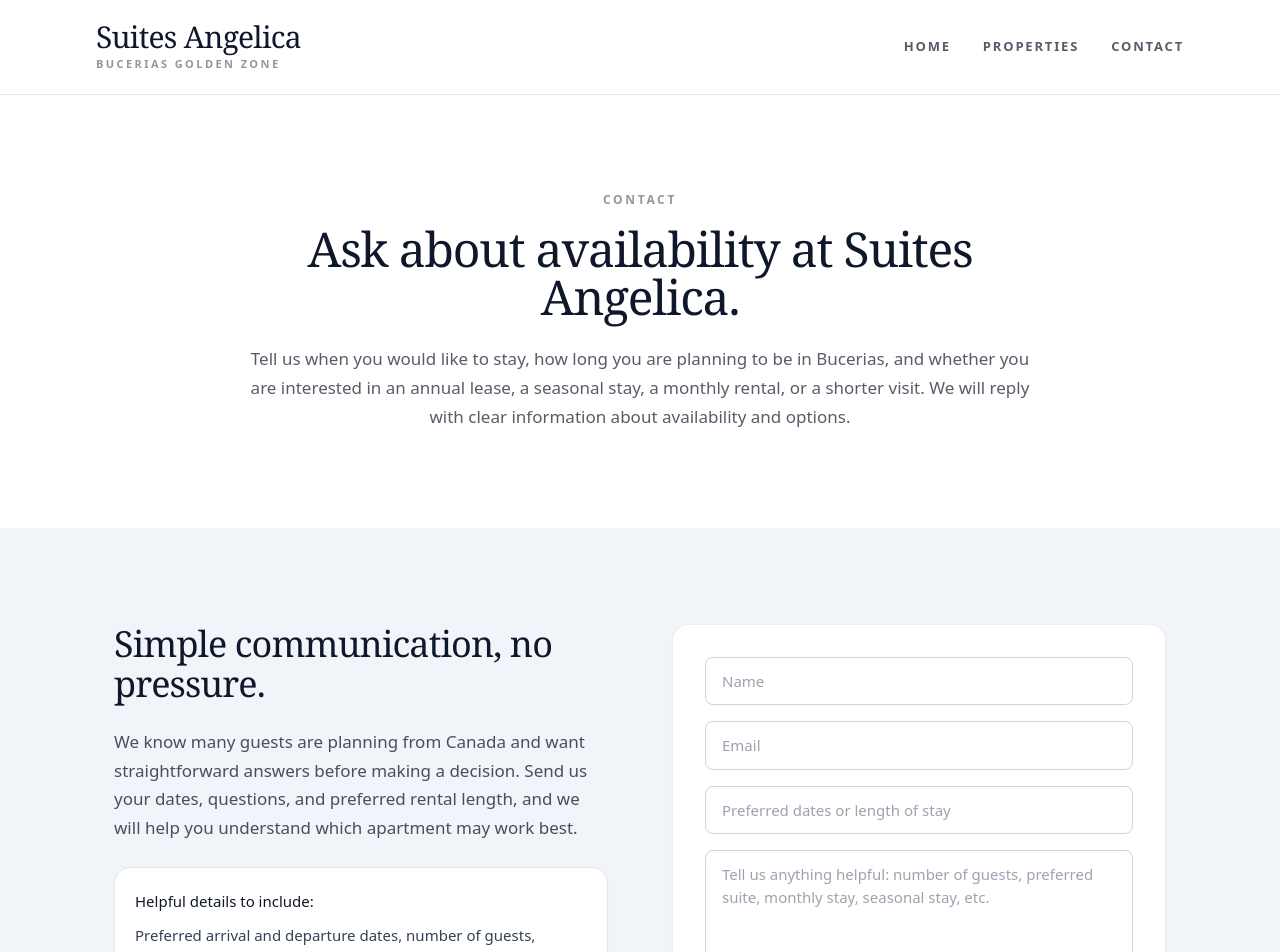
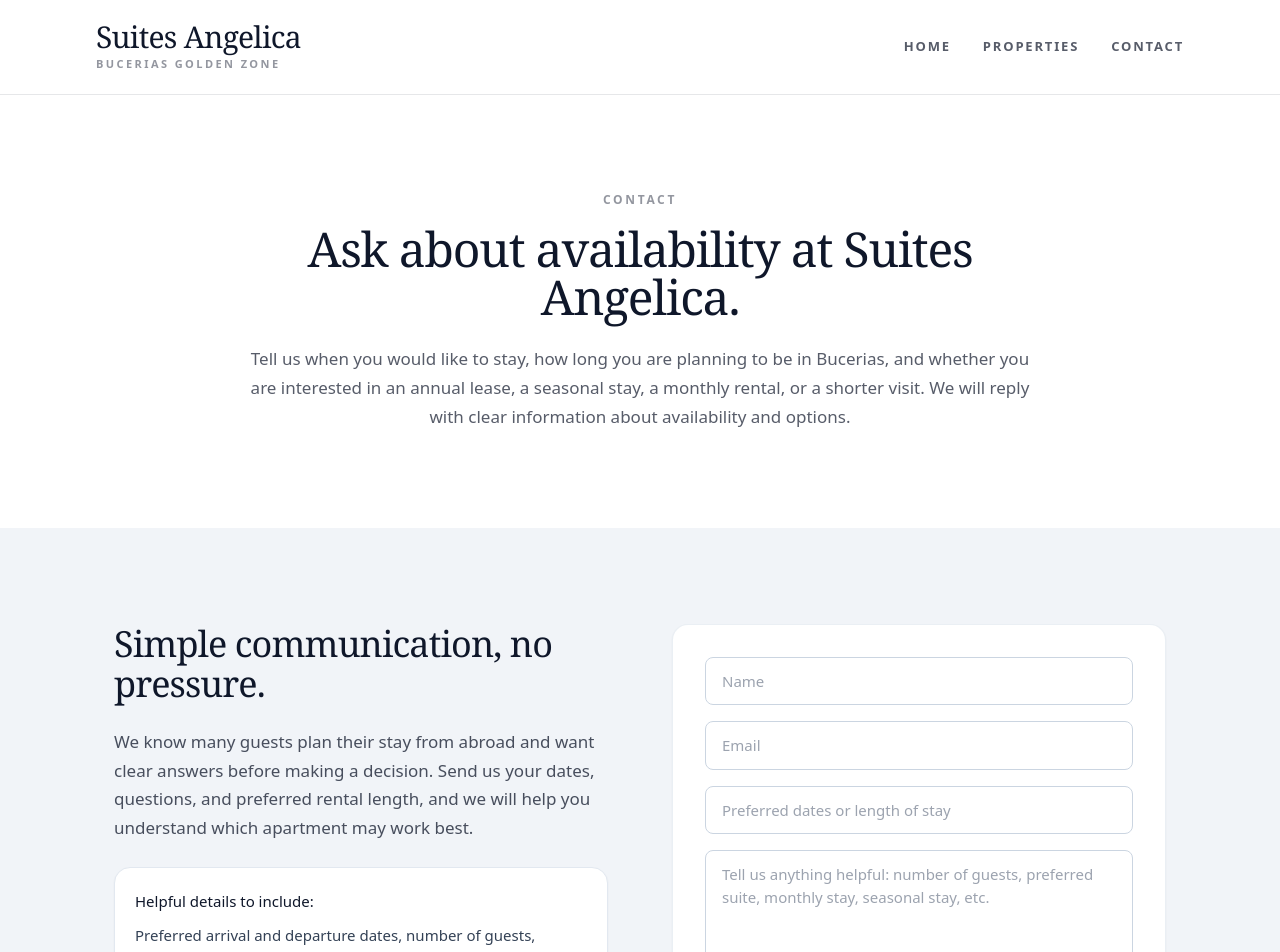
Before and after one commit to jfmichel86/Suites-Angelica1, a Next.js app: page /contact in a window 1280 px wide. Shown: the top 952 px of the page. Built offline with nearby package versions, Linux system fonts and the light colour scheme.

Commit message:
Update page.tsx

```diff
--- a/app/contact/page.tsx
+++ b/app/contact/page.tsx
@@ -25,7 +25,7 @@ export default function ContactPage() {
           <div className="grid grid-cols-1 gap-10 md:grid-cols-12 md:gap-16">
             <div className="space-y-6 md:col-span-6">
               <h2 className="font-serif text-3xl leading-[1.12] tracking-tight text-slate-900 md:text-4xl">Simple communication, no pressure.</h2>
-              <p className="text-[17px] leading-[1.7] text-slate-900/75">We know many guests are planning from Canada and want straightforward answers before making a decision. Send us your dates, questions, and preferred rental length, and we will help you understand which apartment may work best.</p>
+              <p className="text-[17px] leading-[1.7] text-slate-900/75">We know many guests plan their stay from abroad and want clear answers before making a decision. Send us your dates, questions, and preferred rental length, and we will help you understand which apartment may work best.</p>
               <div className="rounded-2xl border border-slate-200 bg-white p-5 text-[15px] leading-[1.75] text-slate-700 shadow-sm">
                 <p className="font-medium text-slate-900">Helpful details to include:</p>
                 <p className="mt-2">Preferred arrival and departure dates, number of guests, desired length of stay, whether you are interested in returning each year, and whether ground-floor access is important.</p>
```
